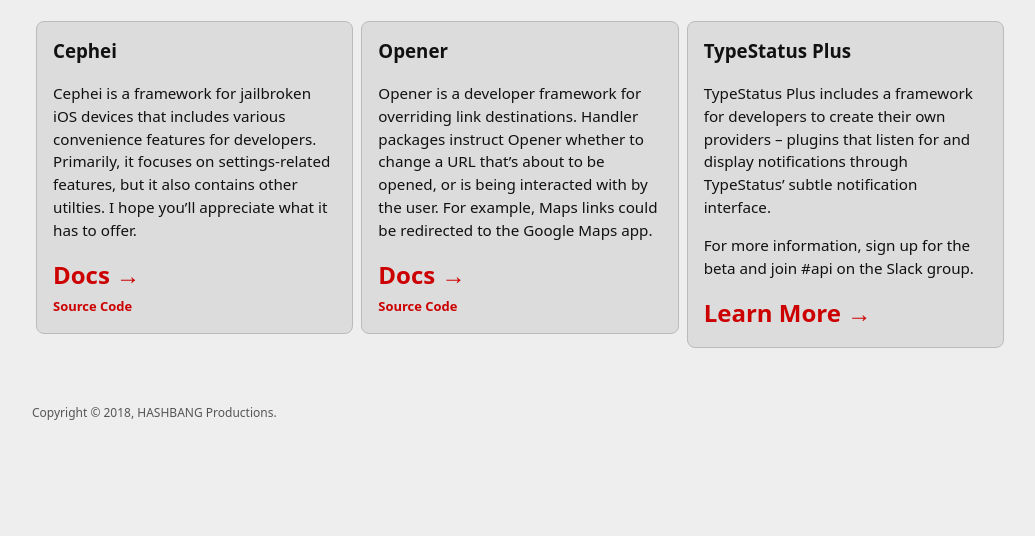
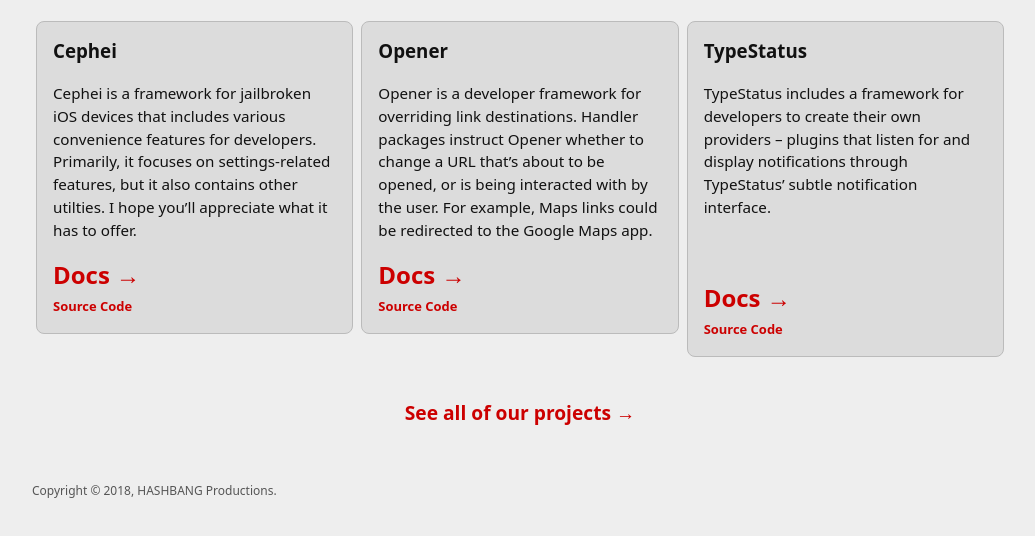
Before and after one commit to hbang/hbang.github.io, a plain HTML site: page index.html in a window 1280 px wide. Shown: the part 238-774 px from the top of the page, without its empty margins (120-1155 px from the left). Drawn offline with Linux system fonts and the light colour scheme.

Commit message:
update typestatus, add see all projects link

```diff
--- a/index.html
+++ b/index.html
@@ -117,6 +117,13 @@
 			width: auto;
 		}
 	}
+
+	#seeall {
+		text-align: center;
+		font-size: 1.2em;
+		font-weight: bold;
+		margin-top: 2em;
+	}
 	</style>
 </head>
 <body>
@@ -163,14 +170,16 @@
 
 						<li>
 							<div>
-								<h3>TypeStatus Plus</h3>
-								<p>TypeStatus Plus includes a framework for developers to create their own providers – plugins that listen for and display notifications through TypeStatus’ subtle notification interface.</p>
-								<p>For more information, sign up for the beta and join #api on the Slack group.</p>
+								<h3>TypeStatus</h3>
+								<p>TypeStatus includes a framework for developers to create their own providers – plugins that listen for and display notifications through TypeStatus’ subtle notification interface.<br><br><br></p>
 
-								<p class="docs"><a href="https://typestatus.com/plus/">Learn More &rarr;</a></p>
+								<p class="docs"><a href="/TypeStatus/">Docs &rarr;</a></p>
+								<p class="source"><a href="https://github.com/hbang/TypeStatus" class="source">Source Code</a></p>
 							</div>
 						</li>
 					</ul>
+
+					<p id="seeall"><a href="https://github.com/hbang">See all of our projects &rarr;</a></p>
 				</article>
 			</div>
 		</main>
```
